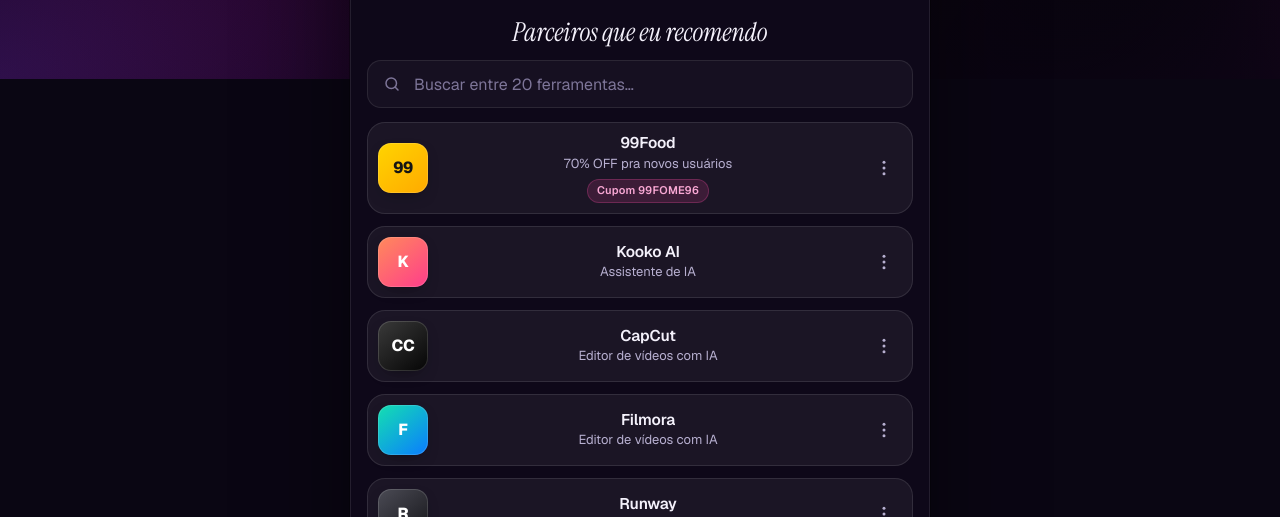
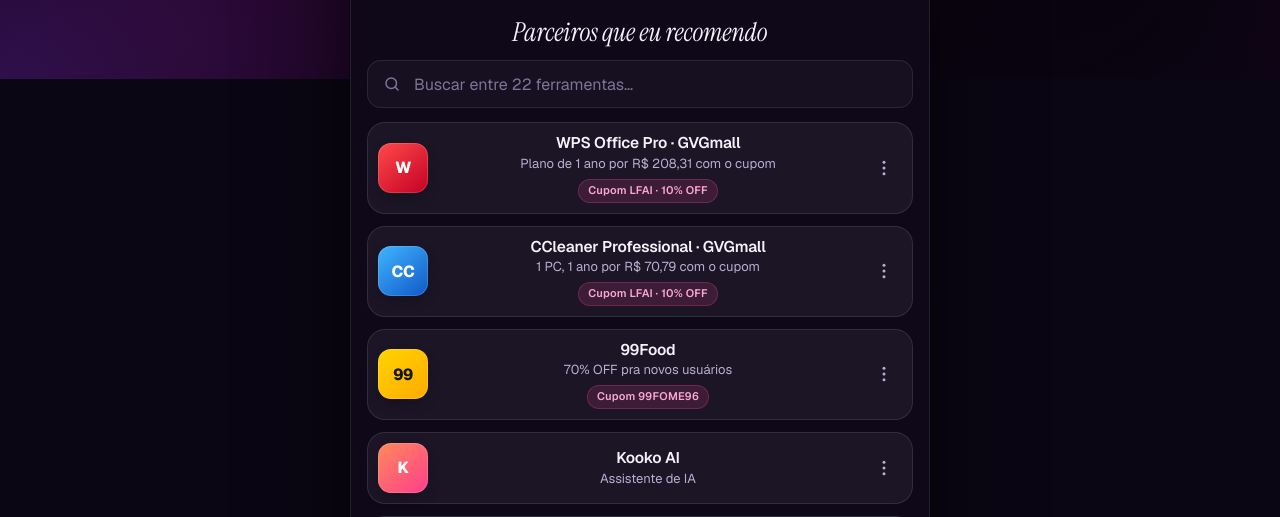
Before and after one commit to lucasflame/studioflame-midiakit, a plain HTML site: page flamelinks/index.html in a window 1280 px wide. Shown: the part 721-1238 px from the top of the page. Drawn offline with nearby package versions, Linux system fonts and the light colour scheme.

Commit message:
Flame Links: add GVGmall WPS Office Pro + CCleaner (LFAI) at the top
GVGmall brief: both links on top of the bio link with price and code
for 30 days (from 25/11). Stacked on the 99Food branch (#31).

Co-Authored-By: Claude Opus 5.5 <noreply@anthropic.com>

```diff
--- a/flamelinks/index.html
+++ b/flamelinks/index.html
@@ -386,6 +386,22 @@ dialog.sheet::backdrop{background:rgba(5,2,12,.62);-webkit-backdrop-filter:blur(
 
       <div class="links" id="tools">
 
+        <div class="link" data-kw="gvgmall wps office pro planilha pdf documentos cupom lfai">
+          <a class="link-main" href="https://www.gvgmall.com/gvg/LFWPS" rel="noopener">
+            <span class="thumb" style="--c1:#ff4b4b;--c2:#c40024">W</span>
+            <span class="link-text"><span class="title">WPS Office Pro · GVGmall</span><span class="sub">Plano de 1 ano por R$ 208,31 com o cupom</span><span class="tag">Cupom LFAI · 10% OFF</span></span>
+          </a>
+          <button class="more" type="button" aria-label="Compartilhar WPS Office Pro"><svg><use href="#i-more"/></svg></button>
+        </div>
+
+        <div class="link" data-kw="gvgmall ccleaner limpeza pc otimizar cupom lfai">
+          <a class="link-main" href="https://www.gvgmall.com/gvg/LFCC" rel="noopener">
+            <span class="thumb" style="--c1:#3fb6ff;--c2:#1158c7">CC</span>
+            <span class="link-text"><span class="title">CCleaner Professional · GVGmall</span><span class="sub">1 PC, 1 ano por R$ 70,79 com o cupom</span><span class="tag">Cupom LFAI · 10% OFF</span></span>
+          </a>
+          <button class="more" type="button" aria-label="Compartilhar CCleaner Professional"><svg><use href="#i-more"/></svg></button>
+        </div>
+
         <div class="link" data-kw="99 comida delivery lanche cupom pubg ifood">
           <a class="link-main" href="https://oia.99app.com/dlp9/cY3srh?area=BR" rel="noopener">
             <span class="thumb" style="--c1:#ffd400;--c2:#ffaa00;color:#141414">99</span>
```
